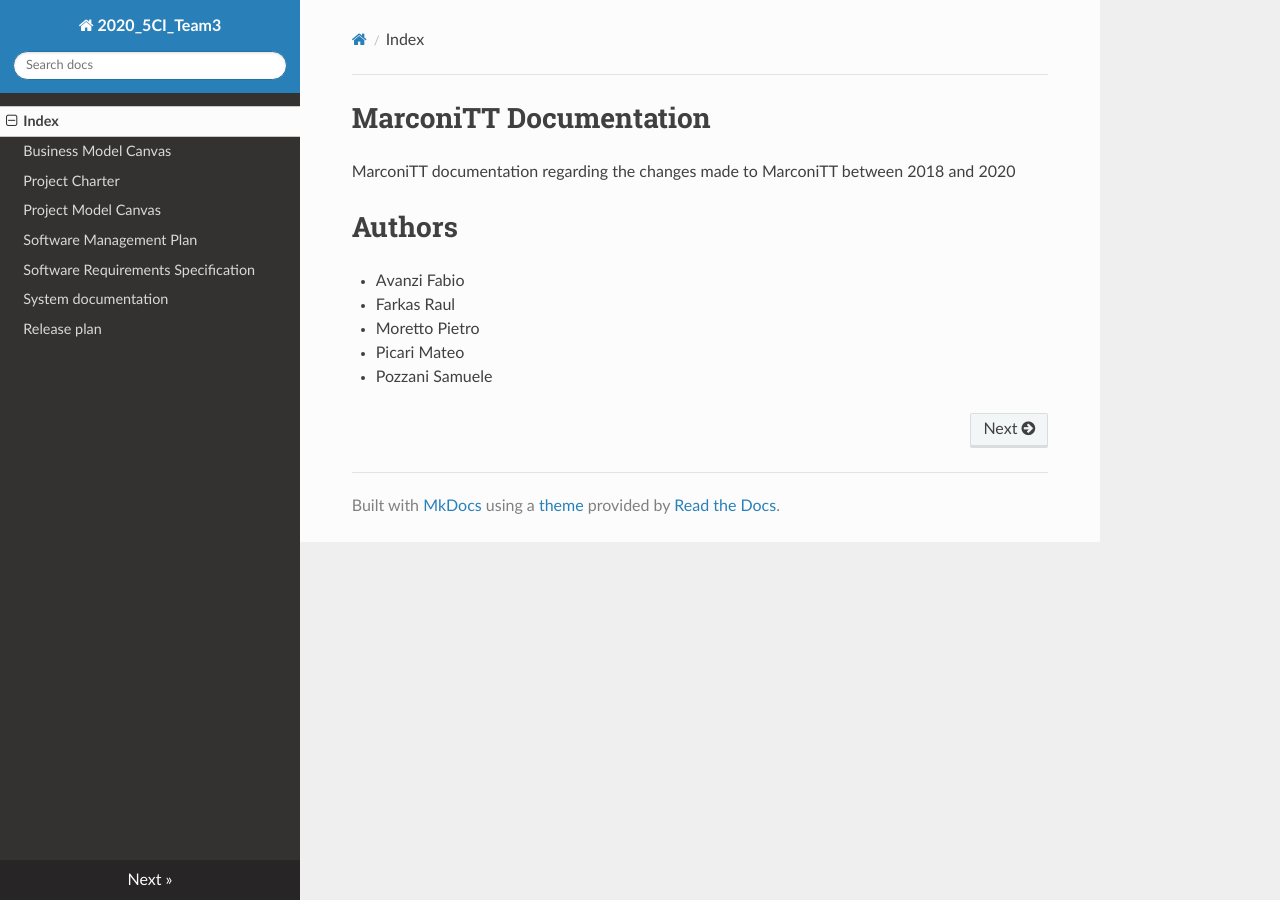
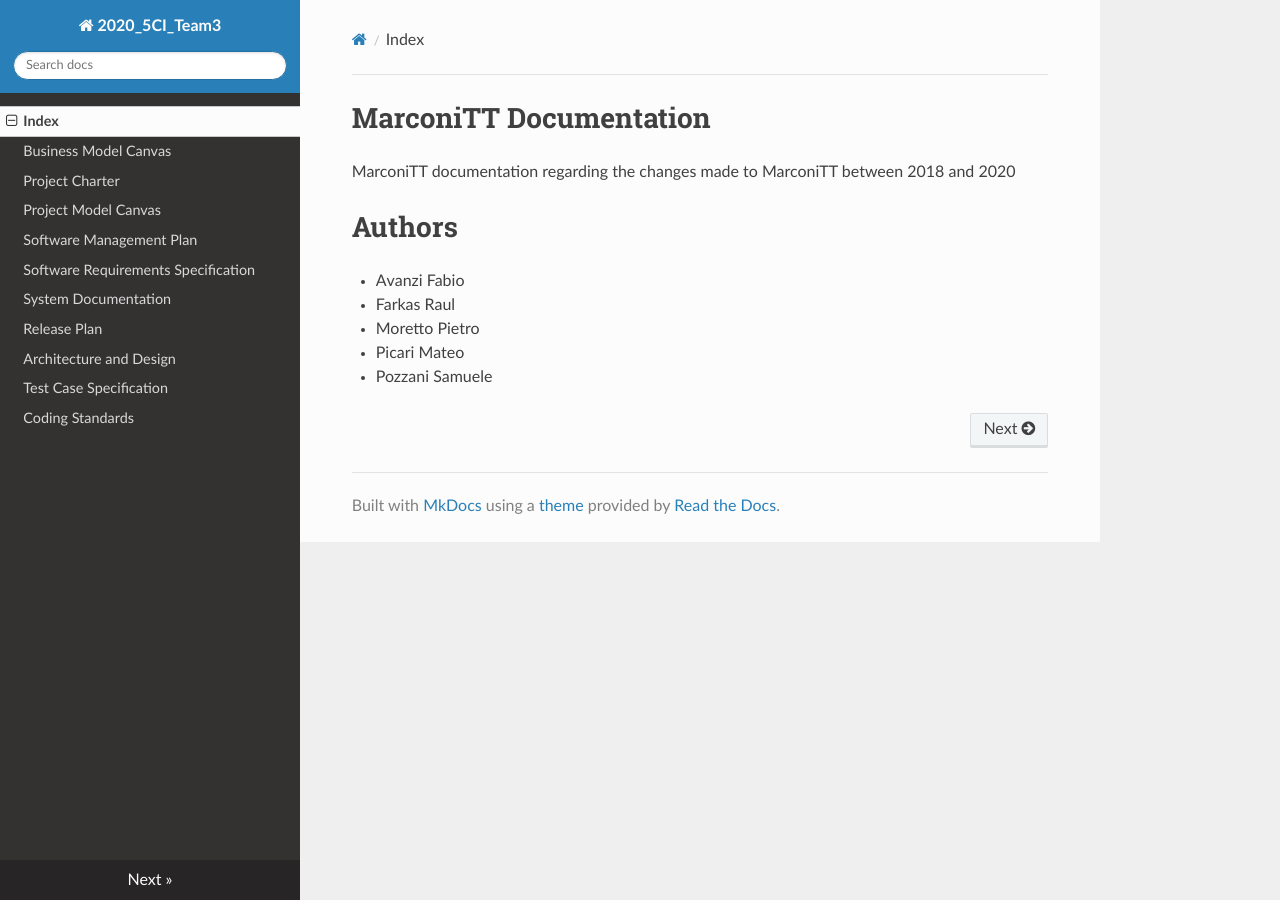
Before and after one commit to TrackyRaul/2020_5CI__team3_Farkas, an MkDocs documentation site: the page built from docs/index.md, in a window 1280 px wide. Built offline with MkDocs 1.6.1, drawn with Linux system fonts in a browser that asks for light colours; nearby versions of some CDN libraries.

Commit message:
Update mkdocs.yml

```diff
--- a/mkdocs.yml
+++ b/mkdocs.yml
@@ -6,9 +6,11 @@ nav:
     - 'Project Model Canvas': 'project_model_canvas.md'
     - 'Software Management Plan': 'software_management_plan.md'
     - 'Software Requirements Specification': 'software_requirements_specification.md'
-    - 'System documentation': 'system_documentation.md'
-    - 'Release plan': 'release_plan.md'
-
+    - 'System Documentation': 'system_documentation.md'
+    - 'Release Plan': 'release_plan.md'
+    - 'Architecture and Design': 'architecture_and_design.md'
+    - 'Test Case Specification': 'test_case_specification.md'
+    - 'Coding Standards': 'coding_standards.md'
 
 theme:
     name: readthedocs
```
